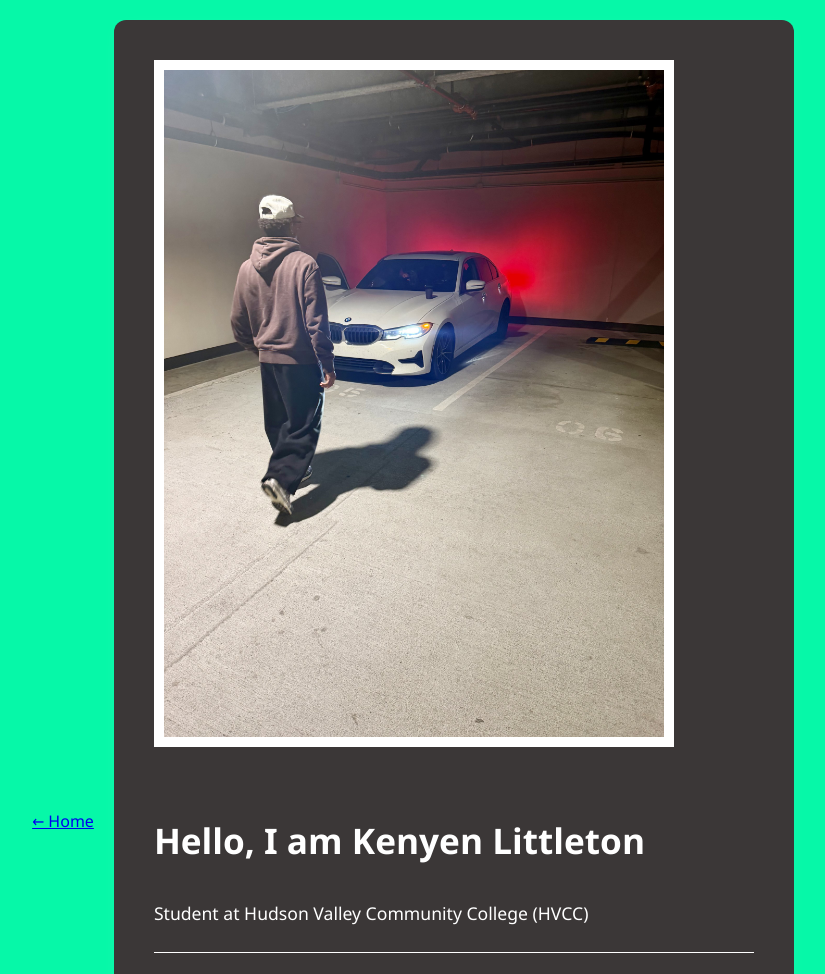
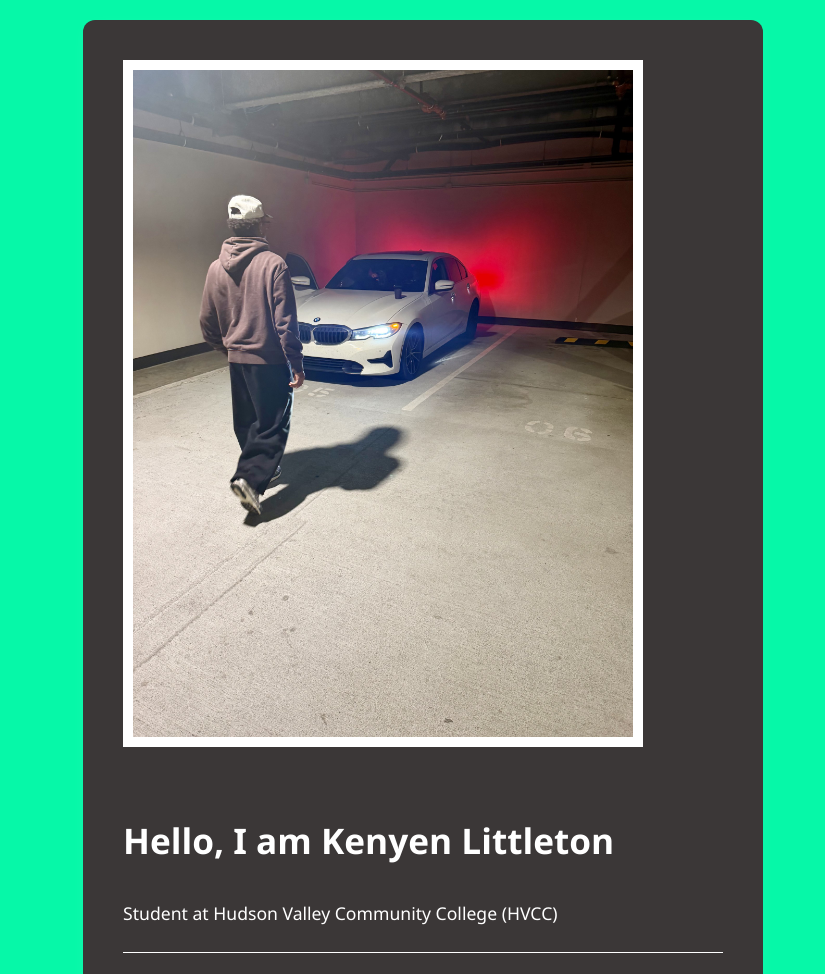
Before and after one commit to matthewtolivier-cpu/my-first-website, a plain HTML site: page Kenyen.html in a window 1280 px wide. Shown: the top 974 px of the page, without its empty margins (217-1042 px from the left). Drawn offline with Linux system fonts and the light colour scheme.

Commit message:
Update Kenyen.html

```diff
--- a/Kenyen.html
+++ b/Kenyen.html
@@ -9,9 +9,7 @@
 </head>
 
 <body>
- <nav aria-label="Main navigation">
-        <a class="home-button" href="index.html">← Home</a>
-    </nav>
+
 
     <div class="profile-card">
 
```
